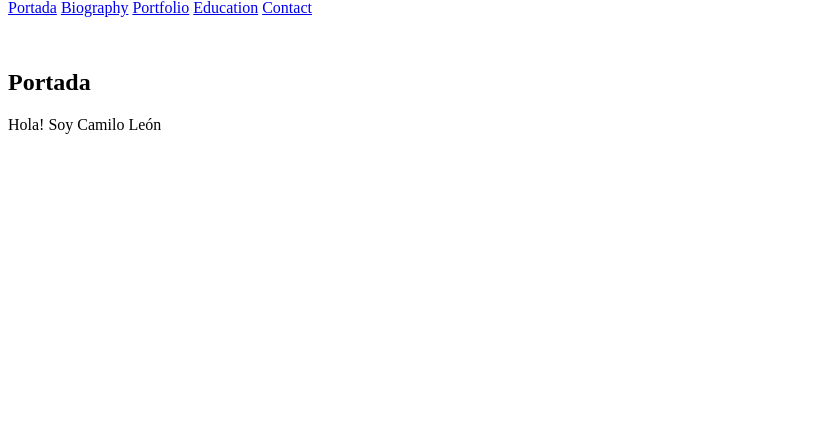
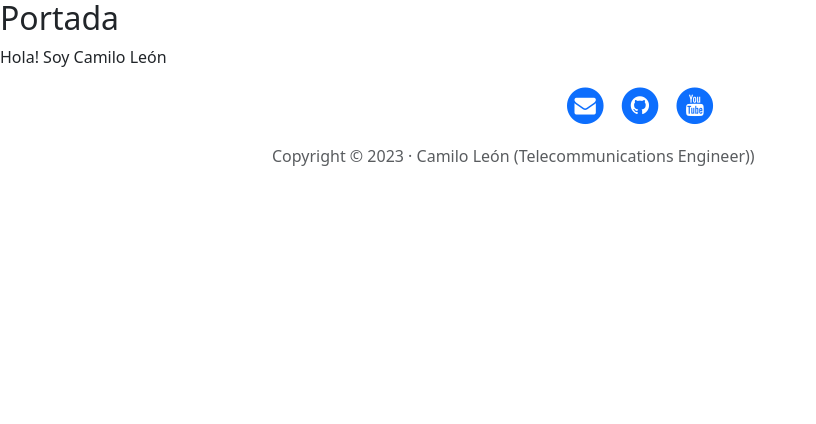
Before and after one commit to CamiloPayanene/django-page-personal, a Django app: page / in a window 1280 px wide. Shown: the part 81-505 px from the top of the page, without its empty margins (0-816 px from the left). Run offline with Django 4.2, Linux system fonts and the light colour scheme; some libraries are stand-ins or nearby versions.

Commit message:
Cambiando el archivo base HTML

```diff
--- a/core/templates/core/base.html
+++ b/core/templates/core/base.html
@@ -1,47 +1,131 @@
 <!DOCTYPE html>
-<html lang="en">
+<html lang="es">
   <head>
-    <meta charset="UTF-8" />
-    <meta http-equiv="X-UA-Compatible" content="IE=edge" />
-    <meta name="viewport" content="width=device-width, initial-scale=1.0" />
+    <meta charset="utf-8" />
+    <meta
+      name="viewport"
+      content="width=device-width, initial-scale=1, shrink-to-fit=no"
+    />
+
     {% block title %} {% endblock %}
+
+    <!-- Estilos y fuentes del template  -->
+    <link href="vendor/bootstrap/css/bootstrap.min.css" rel="stylesheet" />
+    <link
+      href="vendor/font-awesome/css/font-awesome.min.css"
+      rel="stylesheet"
+      type="text/css"
+    />
+    <link
+      href="https://fonts.googleapis.com/css?family=Lora:400,700,400italic,700italic"
+      rel="stylesheet"
+      type="text/css"
+    />
+    <link
+      href="https://fonts.googleapis.com/css?family=Open+Sans:300italic,400italic,600italic,700italic,800italic,400,300,600,700,800"
+      rel="stylesheet"
+      type="text/css"
+    />
+    <link href="css/clean-blog.min.css" rel="stylesheet" />
   </head>
-  <style>
-    .main-nav {
-      width: 50%;
-      height: 50px;
-      display: inline-block;
-      margin-right: 10px; /* establece un margen de 10px a la derecha para separar los elementos */
-    }
 
-    .nav-list {
-      list-style: none; /* quita los puntos/bolitas de la lista */
-      margin: 0;
-      padding: 0;
-    }
+  <body>
+    <!-- Navegación -->
+    <nav class="navbar navbar-expand-lg navbar-light fixed-top" id="mainNav">
+      <div class="container">
+        <a class="navbar-brand" href="{% url 'home' %}">Camilo León</a>
+        <button
+          class="navbar-toggler navbar-toggler-right"
+          type="button"
+          data-toggle="collapse"
+          data-target="#navbarResponsive"
+          aria-controls="navbarResponsive"
+          aria-expanded="false"
+          aria-label="Toggle navigation"
+        >
+          Menú
+          <i class="fa fa-bars"></i>
+        </button>
+        <div class="collapse navbar-collapse" id="navbarResponsive">
+          <ul class="navbar-nav ml-auto">
+            <li class="nav-item">
+              <a class="nav-link" href="{% url 'home' %}">Portada</a>
+            </li>
+            <li class="nav-item">
+              <a class="nav-link" href="about.html">Acerca de</a>
+            </li>
+            <li class="nav-item">
+              <a class="nav-link" href="{% url 'portfolio' %}">Portafolio</a>
+            </li>
+            <li class="nav-item">
+              <a class="nav-link" href="{% url 'contact' %}">Contacto</a>
+            </li>
+          </ul>
+        </div>
+      </div>
+    </nav>
 
-    .nav-list li {
-      display: inline-block; /* muestra los elementos de la lista en línea horizontal */
-    }
-  </style>
-  <body>
-    <main>
-      <!--Cabecera y menú-->
-      <h1>Mi web personal</h1>
+    <!-- Cabecera -->
+    <header class="masthead" style="background-image: url('img/home-bg.jpg')">
+      <div class="overlay"></div>
+      <div class="container">
+        <div class="row">
+          <div class="col-lg-8 col-md-10 mx-auto">
+            <div class="site-heading">
+              <h1>Camilo León</h1>
+              <span class="subheading">Telecommunications Engineer</span>
+            </div>
+          </div>
+        </div>
+      </div>
+    </header>
 
-      <nav class="main-nav">
-        <ul class="nav-list">
-          <li><a href="{% url 'home' %}">Portada</a></li>
-          <li><a href="/biography">Biography</a></li>
-          <li><a href="{% url 'portfolio' %}">Portfolio</a></li>
-          <li><a href="/education">Education</a></li>
-          <li><a href="{% url 'contact' %}">Contact</a></li>
-        </ul>
-      </nav>
+    <!-- Contenido -->
 
-      <!--Contenido-->
+    {% block content %}{% endblock %}
 
-      {% block content %}{% endblock %}
-    </main>
+    <!-- Pié de página -->
+    <footer>
+      <div class="container">
+        <div class="row">
+          <div class="col-lg-8 col-md-10 mx-auto">
+            <ul class="list-inline text-center">
+              <li class="list-inline-item">
+                <a href="#">
+                  <span class="fa-stack fa-lg">
+                    <i class="fa fa-circle fa-stack-2x"></i>
+                    <i class="fa fa-envelope fa-stack-1x fa-inverse"></i>
+                  </span>
+                </a>
+              </li>
+              <li class="list-inline-item">
+                <a href="#">
+                  <span class="fa-stack fa-lg">
+                    <i class="fa fa-circle fa-stack-2x"></i>
+                    <i class="fa fa-github fa-stack-1x fa-inverse"></i>
+                  </span>
+                </a>
+              </li>
+              <li class="list-inline-item">
+                <a href="#">
+                  <span class="fa-stack fa-lg">
+                    <i class="fa fa-circle fa-stack-2x"></i>
+                    <i class="fa fa-youtube fa-stack-1x fa-inverse"></i>
+                  </span>
+                </a>
+              </li>
+            </ul>
+            <p class="copyright text-muted">
+              Copyright &copy; 2023 · Camilo León (Telecommunications Engineer))
+            </p>
+          </div>
+        </div>
+      </div>
+    </footer>
+
+    <!-- Bootstrap y Javascripts -->
+    <script src="vendor/jquery/jquery.min.js"></script>
+    <script src="vendor/bootstrap/js/bootstrap.bundle.min.js"></script>
+    <script src="js/clean-blog.min.js"></script>
   </body>
 </html>
```
